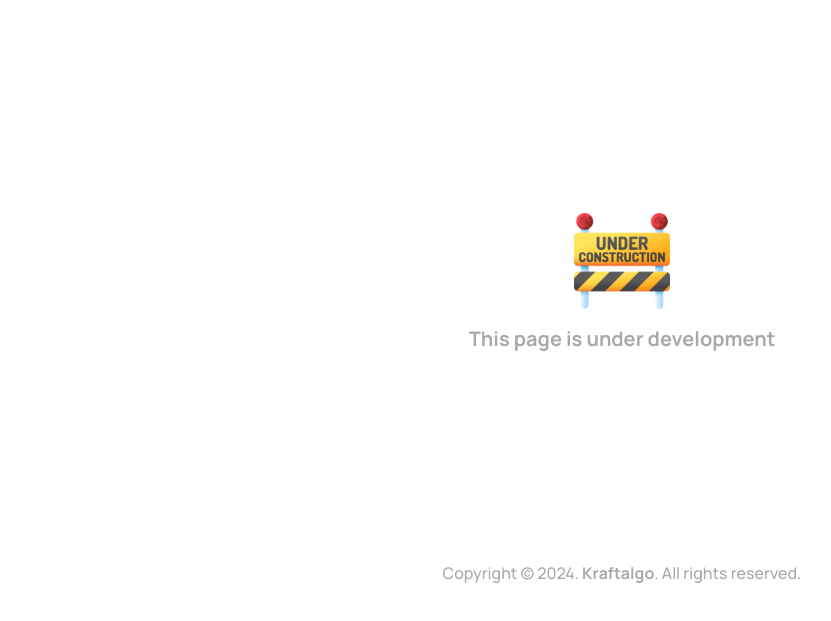
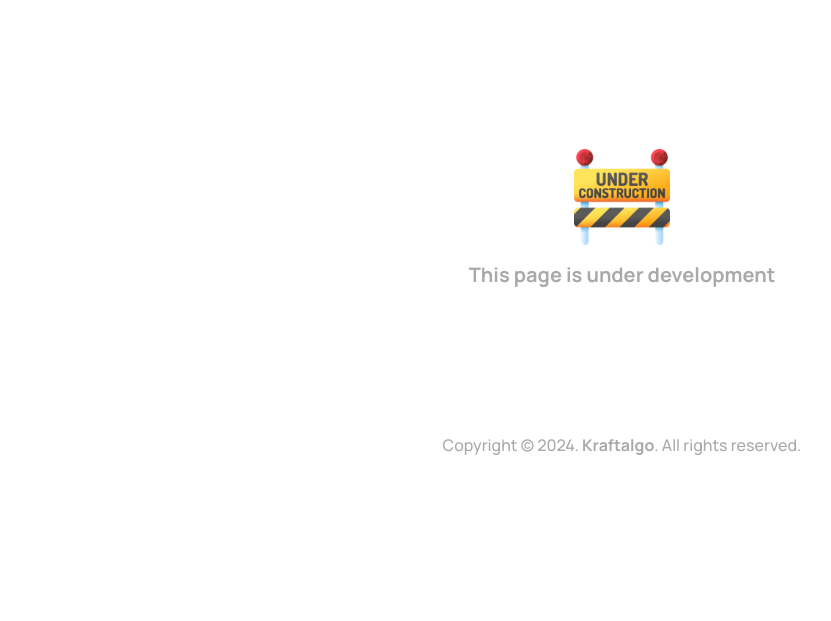
Before and after one commit to evelyn-zhan/kraftalgo, a plain HTML site: page not-available/index.html in a window 1280 px wide. Shown: the part 55-676 px from the top of the page, without its empty margins (18-849 px from the left). Drawn offline with Linux system fonts and the light colour scheme.

Commit message:
Minor padding changes for Not Available Page

```diff
--- a/not-available/index.html
+++ b/not-available/index.html
@@ -24,7 +24,7 @@
             </div>
         </header>
 
-        <main class = "p-48 flex flex-col gap-y-4 items-center">
+        <main class = "px-12 lg:py-32 flex flex-col gap-y-4 items-center">
             <img class = "w-24 h-24" src = "../src/images/construction.png">
             <span class = "font-bold text-xl text-[#A9A9A9] text-center">This page is under development</span>
         </main>
```
Also changed, not shown: output.css.
